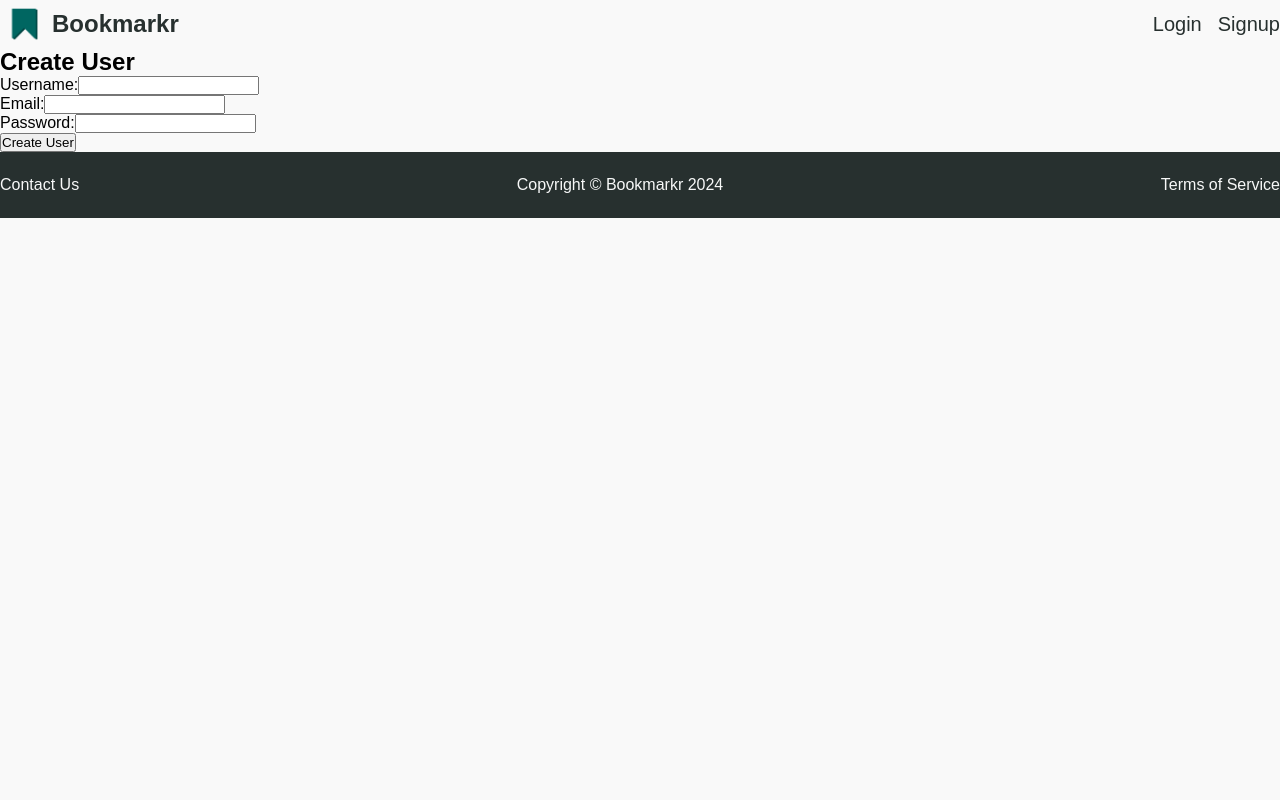
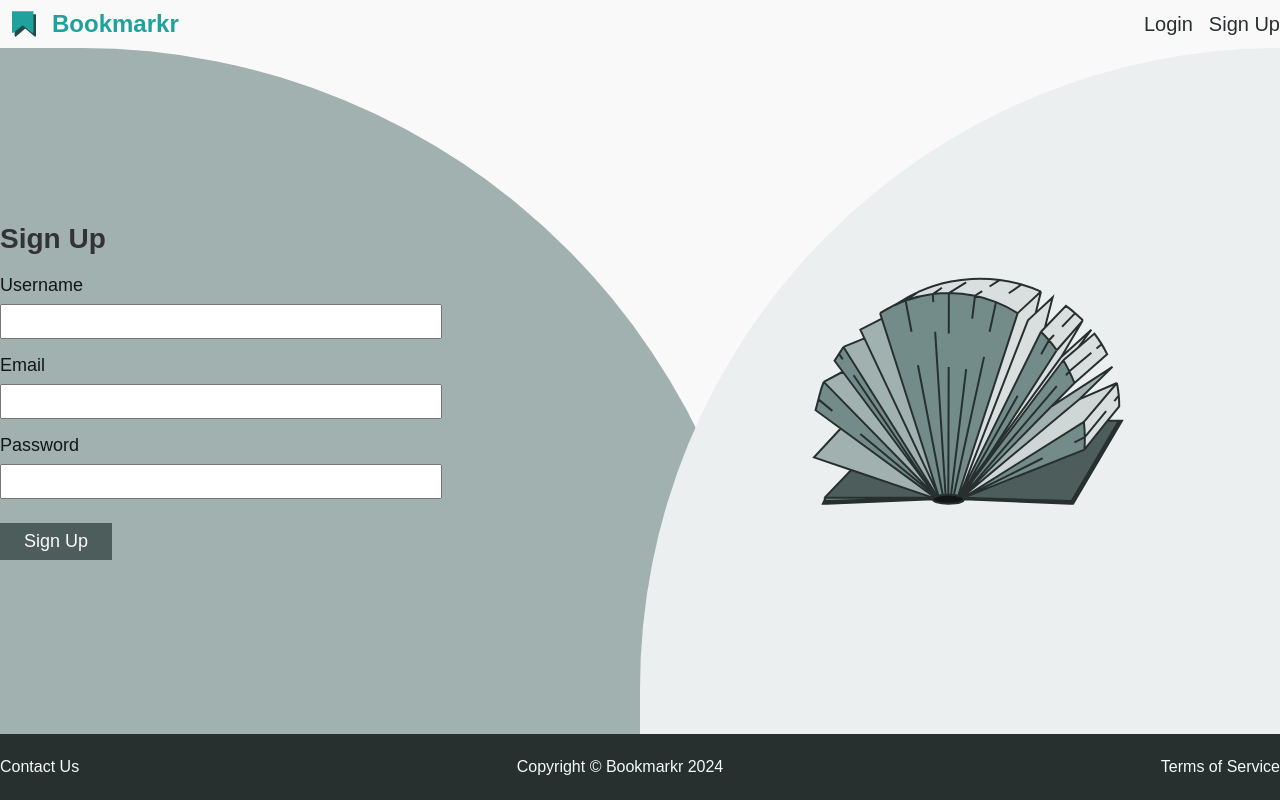
Before and after one commit to Quintin1999/BookMarkr, a React (Vite) app: page /signup in a window 1280 px wide. Built offline with nearby package versions, Linux system fonts and the light colour scheme.

Commit message:
sign-up page, made changes to button and navigation

```diff
--- a/src/components/navbar/Navbar.tsx
+++ b/src/components/navbar/Navbar.tsx
@@ -17,7 +17,7 @@ const Navbar: React.FC = () => {
         {/* Logo Section */}
         <Link to="/home" className={`${styles.navLogo}`}>
           <img
-            src="/images/Bookmarkr_Logo.png"
+            src="/images/Bookmarkr-Logo.svg"
             alt="Bookmarkr Logo"
             className="navbar-logo-image"
           />
@@ -43,7 +43,7 @@ const Navbar: React.FC = () => {
                 Login
               </Link>
               <Link to="/signup" className="navbar-link navbar-signup-button">
-                Signup
+                Sign Up
               </Link>
             </>
           )}
--- a/src/components/navbar/navbar.module.css
+++ b/src/components/navbar/navbar.module.css
@@ -22,6 +22,10 @@
   font-size: 1.25rem;
 }
 
+.navbar a:hover {
+  color: var(--secondary);
+}
+
 .navbar .navLinks {
   display: flex;
   align-items: center;
--- a/src/login/LoginPage.tsx
+++ b/src/login/LoginPage.tsx
@@ -1,6 +1,6 @@
 import React from "react";
 import { submitLoginForm } from "../scripts";
-import styles from "./login.module.css";
+import styles from "../styles/login.module.css";
 
 const LoginPage: React.FC = () => {
   return (
--- a/src/signup/SignupPage.tsx
+++ b/src/signup/SignupPage.tsx
@@ -1,25 +1,35 @@
 import React from "react";
 import { submitSignupForm } from "../scripts";
+import styles from "../styles/login.module.css";
 
 const SignupPage: React.FC = () => {
   return (
-    <form onSubmit={submitSignupForm}>
-      <h2>Create User</h2>
+    <main className={`${styles.formPage} container`}>
+      <div className={`${styles.formContainer}`}>
+        <form onSubmit={submitSignupForm} className={styles.loginForm}>
+          <h1>Sign Up</h1>
 
-      <label htmlFor="username">Username:</label>
-      <input type="text" name="username" id="username" required />
-      <br />
+          <label htmlFor="username">
+            Username
+            <input type="text" name="username" id="username" required />
+          </label>
 
-      <label htmlFor="email">Email:</label>
-      <input type="email" name="email" id="email" required />
-      <br />
+          <label htmlFor="email">
+            Email
+            <input type="email" name="email" id="email" required />
+          </label>
 
-      <label htmlFor="password">Password:</label>
-      <input type="password" name="password" id="password" required />
-      <br />
+          <label htmlFor="password">
+            Password
+            <input type="password" name="password" id="password" required />
+          </label>
 
-      <button type="submit">Create User</button>
-    </form>
+          <button type="submit">Sign Up</button>
+        </form>
+
+        <img className={styles.bookImage} src="/images/book-vector.svg" />
+      </div>
+    </main>
   );
 };
 
--- a/src/login/login.module.css
+++ b/src/styles/login.module.css
@@ -54,6 +54,12 @@
   border: unset;
   font-size: 1.125rem;
   color: var(--primary-50);
+  margin-top: 0.5rem;
+}
+
+.loginForm button:hover,
+.loginForm button:focus {
+  background-color: var(--primary-900);
 }
 
 .loginForm {
--- a/src/styles/styles.colors.css
+++ b/src/styles/styles.colors.css
@@ -10,4 +10,6 @@
   --primary-200: #ebefef;
   --primary-100: #f7f8f8;
   --primary-50: #f9fafa;
+
+  --secondary: #1fa29c;
 }
```
Also changed, not shown: public/images/Bookmarkr-Logo.svg (added), public/images/Bookmarkr_Logo.png (deleted).
